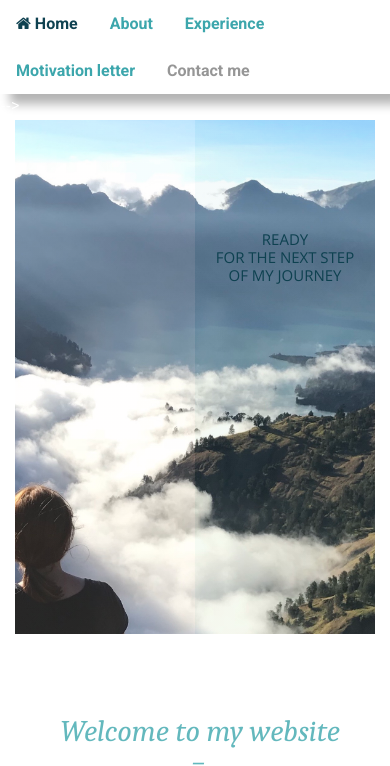
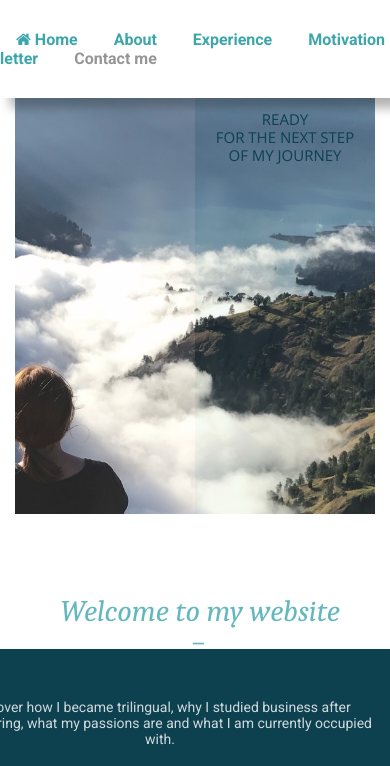
Before and after one commit to Nathalie-Bergs/Nathalieswebsite, a plain HTML site: page index.html in a window 390 px wide. Shown: the top 766 px of the page. Drawn offline with nearby package versions, Linux system fonts and the light colour scheme; a web font is replaced by a local one.

Commit message:
Heel erg bedankt voor de hulp Tim

```diff
--- a/CSS/components/navbar.css
+++ b/CSS/components/navbar.css
@@ -13,6 +13,7 @@
 */
 
 /* Navbar container */
+
 .navbar {
   overflow: hidden;
   background-color:rgb(255,255,255);
@@ -20,7 +21,18 @@
   /*font-weight: bold;*/
   box-shadow: 10px 10px 10px rgba(0,0,0,0.3);
   z-index: 1;
+  position: fixed;
+  width: 100%;
 }
+
+#nav {
+  padding: 20px auto !Important;
+  background-color: white;
+  padding-top: 30px;
+  padding-bottom: 30px;
+}
+
+
 /*
 .box-grey {
   background-color: rgb(237,237,237);
@@ -34,13 +46,14 @@
 
 /* Links inside the navbar */
 .navbar a {
-  float: left;
+
   font-size: 16px;
   color: rgb(60,166,172);
   text-align: center;
   padding: 14px 16px;
   text-decoration: none;
   font-weight: bold;
+
 }
 
 /*#contact a {
@@ -49,7 +62,7 @@
 
 /* The dropdown container */
 .dropdown {
-  float: left;
+  /*float: left;*/
   overflow: hidden;
 }
 
@@ -76,25 +89,23 @@
 
 /* Dropdown content (hidden by default) */
 .dropdown-content {
-  display: none;
-  position:absolute;
+  /*display: none;*/
   background-color: rgb(14,65,80);
   padding: 12px 16px;
   /*transition: all 0.03s ease-out */;
   /*width: -8000px;*/
   box-shadow: 0px 8px 16px 0px rgba(0,0,0,0.2);
   z-index: 1;
-  width:101%;
+  width:100%;
   text-align: center;
-  margin: 0px 0px 0px -17.6%;
 }
 
 #Experience {
-  margin: 0px 0px 0px -14.4%;
+  display: none;
 }
 
 #about {
-  margin: 0px 0px 0px -9%;
+  display:none;
 }
 
 /* Links inside the dropdown */
--- a/CSS/style.css
+++ b/CSS/style.css
@@ -227,9 +227,17 @@ a:hover {
     width: 100%;
     text-align: center;
     height: 400px;
-  }
+  	}
+  	#leftcolumn {
+		display: none;
+	}
+	#middlecolumn {
+		display: none;
+	}
+	#introd {
+		font-size: 14px;
+	}
 }
-
 @media (max-width: 1000px) {
 
 .box-contact {
--- a/index.html
+++ b/index.html
@@ -23,17 +23,22 @@
 		<link href="https://fonts.googleapis.com/css2?family=Caladea:ital@1&display=swap" rel="stylesheet">
 		<!-- h1 banner font-->
 		<link href="https://fonts.googleapis.com/css2?family=Open+Sans:wght@600&display=swap" rel="stylesheet">
-
+		<script src="scripts/main.js"></script>
 	</head>
 
 	<body>
 		<div class="navbar">
-		  <a href="index.html"><i class="fa fa-home"></i> Home</a>
-		  <div class="dropdown">
-		   	<button class="dropbtn">About</button>
-		    <div class="dropdown-content" id="about">
-		   		<ul class="list-vertical" style="list-style-type: none">
-		    		<li>
+			<div id="nav">
+		 		<a href="index.html"  onmouseover="mouseOut('')"><i class="fa fa-home"></i> Home</a>
+		   		<a href="index.html" onmouseover="mouseOver('about')"  class="dropbtn">About</a>
+		    	<a href="index.html" onmouseover="mouseOver('Experience')" class="dropbtn"class="dropbtn">Experience</a>
+		  		<a href="motivation.html"  onmouseover="mouseOut('')">Motivation letter</a>
+		  		<a href="contact.html" style="color:rgb(150,150,150)"  onmouseover="mouseOut('')">Contact me</a>
+			</div>
+			<div>
+				<div onmouseover="mouseOver('about')" onmouseout="mouseOut('')" class="dropdown-content" id="about">
+		   			<ul class="list-vertical" style="list-style-type: none">
+		    			<li>
 		    			<h1>About</h1>
 		    		</li>
 		      		<a href="about.html">At a glance</a>
@@ -41,10 +46,7 @@
 		      		<a href="about.html#Passions">Passions</a>
 		  		</ul>
 		  	</div>
-		  </div>
-		  <div class="dropdown">
-		    <button class="dropbtn">Experience</button>
-		    <div class="dropdown-content" id="Experience">
+		  <div onmouseover="mouseOver('Experience')" onmouseout="mouseOut('')"  class="dropdown-content" id="Experience">
 		    	<ul class="list-vertical" style="list-style-type: none">
 		    		<li>
 		    			<h1>Experience</h1>
@@ -54,10 +56,7 @@
 		      	</ul>
 		  	</div>
 		  </div>
-		  <a href="motivation.html">Motivation letter</a>
-		  <a href="contact.html" style="color:rgb(150,150,150)">Contact me</a>
-		</div> -->
-
+		</div>
 		<div class="banner">
 			<div class="container">
 				<h1> READY <br>
@@ -71,13 +70,13 @@
 				<h4 style="margin-top:-15px"> _ </h4>
 			</div>
 			<div class="col-container">
-		  		<div class="col">
+		  		<div class="col" id="leftcolumn">
 		  		</div>
-		  		<div class="col">
+		  		<div class="col" id="middlecolumn">
 		    		<img src="images/Foto3.jpeg" alt="Profile picture of myself" class="profilepic">
 		  		</div>
 		  		<div class="col">
-		    		<h3>Discover how I became trilingual, why I studied business after engineering, what my passions are and what I am currently occupied with. <br><br><br><br> <i>-Nathalie Bergs</i></h3>
+		    		<h3 id="introd">Discover how I became trilingual, why I studied business after engineering, what my passions are and what I am currently occupied with. <br><br><br><br> <i>-Nathalie Bergs</i></h3>
 		  		</div>
 			</div>
 		</div>
--- /dev/null
+++ b/scripts/main.js
@@ -0,0 +1,15 @@
+function mouseOver(id){
+	document.getElementById(id).style.display = "block";
+	if (id==="Experience") {
+		document.getElementById("about").style.display = "none";
+	}
+	else { document.getElementById("Experience").style.display = "none";
+	}
+}
+
+function mouseOut(id) {
+
+	if (id==='') {document.getElementById("Experience").style.display = "none";
+				document.getElementById("about").style.display = "none";}
+	else {document.getElementById(id).style.display ="none"}
+}
```
Also changed, not shown: 1 other file.
